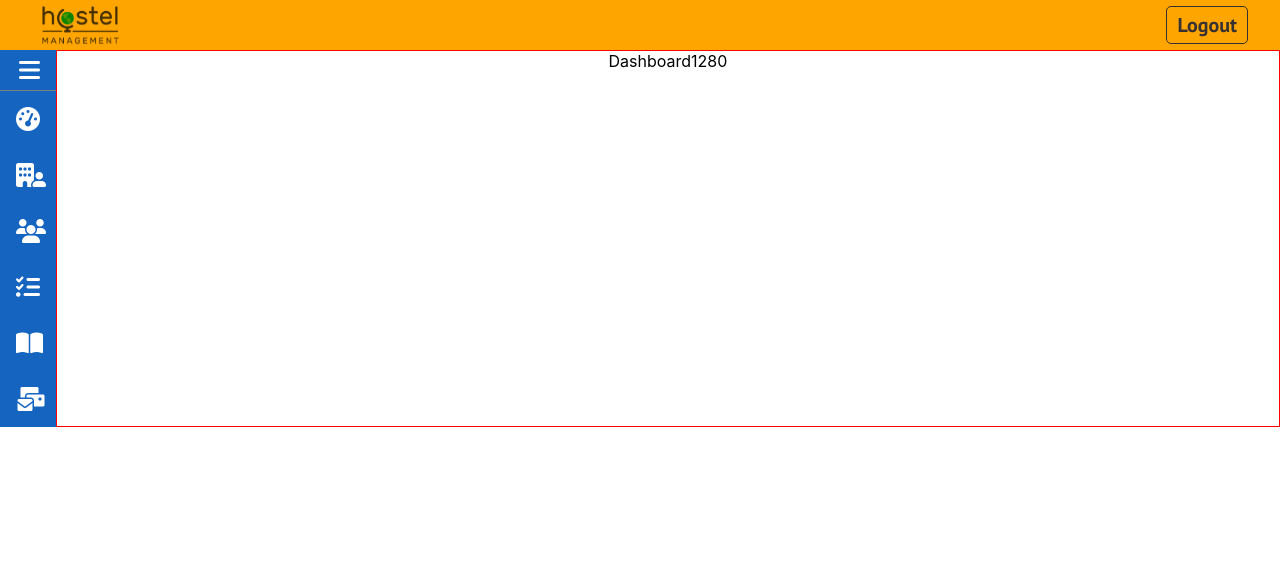
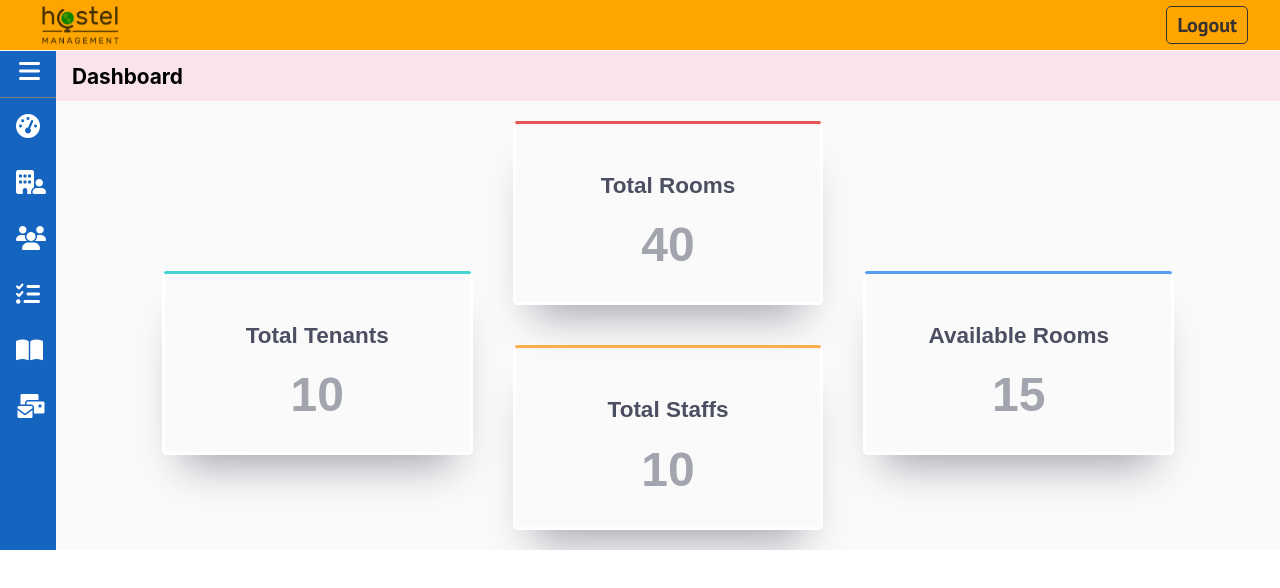
Before and after one commit to HarshanNaik18/Hostel-Management-System, a React (Create React App) app in the folder client/: page /admin in a window 1280 px wide. Shown: the top 588 px of the page. Built offline with nearby package versions, Linux system fonts and the light colour scheme; no server answers.

Commit message:
simple dash

```diff
--- a/client/src/Components/Admin/AdminNavbar/AdminNavbar.css
+++ b/client/src/Components/Admin/AdminNavbar/AdminNavbar.css
@@ -7,6 +7,7 @@
     justify-content: space-between;
     padding-left: 2rem;
     padding-right: 2rem;
+    border-bottom: 1px solid white;
 }
 
 .Admin_Navbar img{
--- a/client/src/Components/Admin/Dashboard/Dashboard.css
+++ b/client/src/Components/Admin/Dashboard/Dashboard.css
@@ -13,7 +13,8 @@
 }
 
 .admin_panel_component_holder {
-  border: 1px solid red;
+  display: flex;
+  flex-direction: column;
   transition: 1s ease;
   overflow-x: hidden;
   max-height: calc(100vh - 50px);
@@ -25,3 +26,142 @@
 .admin_panel_component_holder::-webkit-scrollbar {
   display: none;
 }
+
+.Admin_panel_header{
+  display: flex;
+  padding-left: 1rem;
+  background: #d12f7022;
+  font-size: 1.3rem;
+  font-weight: bold;
+  height: 50px;
+  align-items: center;
+  text-align: left;
+}
+
+:root {
+  --red: hsl(0, 78%, 62%);
+  --cyan: hsl(180, 62%, 55%);
+  --orange: hsl(34, 97%, 64%);
+  --blue: hsl(212, 86%, 64%);
+  --varyDarkBlue: hsl(234, 12%, 34%);
+  --grayishBlue: hsl(229, 6%, 66%);
+  --veryLightGray: hsl(0, 0%, 98%);
+  --weight1: 200;
+  --weight2: 400;
+  --weight3: 600;
+}
+
+.Admin_panel_cards_container {
+  font-size: 15px;
+  font-family: 'Poppins', sans-serif;
+  background-color: var(--veryLightGray);
+}
+
+
+.box label {
+  color: var(--grayishBlue);
+  font-size: 3rem;
+  font-weight: bolder;
+}
+
+.box {
+  border-radius: 5px;
+  box-shadow: 0px 30px 40px -20px var(--grayishBlue);
+  padding: 30px;
+  margin: 20px;
+}
+
+@media (max-width: 450px) {
+  .box {
+      height: 150px;
+      min-width: 150px;
+  }
+  .Admin_panel_header{
+    padding: 0.5rem 1rem;
+    background: #d12f7022;
+    font-size: 1.55rem;
+    font-weight: bold;
+    height: 40px;
+    text-align: left;
+  }
+}
+
+@media (max-width: 950px) and (min-width: 450px) {
+  .box {
+      text-align: center;
+      height: 150px;
+  }
+}
+
+.cyan {
+  border-top: 3px solid var(--cyan);
+  border-left: 3px solid white;
+  border-right: 3px solid white;
+  border-bottom: 3px solid white;
+}
+
+.cyan:hover {
+  border: 3px solid var(--cyan);
+}
+
+.red {
+  border-top: 3px solid var(--red);
+  border-left: 3px solid white;
+  border-right: 3px solid white;
+  border-bottom: 3px solid white;
+}
+
+.red:hover {
+  border: 3px solid var(--red);
+}
+
+.blue {
+  border-top: 3px solid var(--blue);
+  border-left: 3px solid white;
+  border-right: 3px solid white;
+  border-bottom: 3px solid white;
+}
+
+.blue:hover {
+  border: 3px solid var(--blue);
+}
+
+.orange {
+  border-top: 3px solid var(--orange);
+  border-left: 3px solid white;
+  border-right: 3px solid white;
+  border-bottom: 3px solid white;
+}
+
+.orange:hover {
+  border: 3px solid var(--orange);
+}
+
+#h2 {
+  color: var(--varyDarkBlue);
+  font-weight: var(--weight3);
+}
+
+
+@media (min-width: 950px) {
+  .row1-container {
+      display: flex;
+      justify-content: center;
+      align-items: center;
+  }
+
+  .row2-container {
+      display: flex;
+      justify-content: center;
+      align-items: center;
+  }
+  .box-down {
+      position: relative;
+      top: 150px;
+  }
+  .box {
+      width: 20%;
+
+  }
+
+}
--- a/client/src/Components/Admin/Dashboard/Dashboard.js
+++ b/client/src/Components/Admin/Dashboard/Dashboard.js
@@ -1,32 +1,58 @@
-import React, {useState, useEffect} from 'react'
+import React, { useState, useEffect } from 'react'
 import './Dashboard.css'
 import AdminNavbar from '../AdminNavbar/AdminNavbar'
 import Sidebar from '../Sidebar/Sidebar'
 function Dashboard() {
   const [button, setButton] = useState(true);
-  const [displayWidth, setDisplayWidth]= useState(window.innerWidth);
+  const [displayWidth, setDisplayWidth] = useState(window.innerWidth);
 
 
-  useEffect(()=>{
-    const unSubsribe = ()=>{
+  useEffect(() => {
+    const unSubscribe = () => {
       setDisplayWidth(window.innerWidth);
     }
-    return ()=>{
-      unSubsribe();
+    return () => {
+      unSubscribe();
     }
     //eslint-disable-next-line
-  },[displayWidth])
+  }, [displayWidth])
 
   return (
     <div className="Admin_panel">
       <AdminNavbar />
       <div className="admin_panel_container">
         <Sidebar open={button} onClose={() => setButton(!button)} />
-        <div className="admin_panel_component_holder" style={{width:`${!button ? 'calc(100% - 250px)' : 'calc(100% - 3.5rem)'}`}}  >
-          Dashboard{displayWidth}
+        <div className="admin_panel_component_holder" style={{ width: `${!button ? 'calc(100% - 230px)' : 'calc(100% - 3.5rem)'}` }}  >
+          <div className='Admin_panel_header'>
+            Dashboard
+          </div>
+          <div className='Admin_panel_cards_container'>
+            <div className="row1-container">
+              <div className="box box-down cyan">
+                <h2 id='h2' >Total Tenants</h2>
+                <label>10</label>
+              </div>
+
+              <div className="box red">
+                <h2 id='h2'>Total Rooms</h2>
+                <label>40</label>
+              </div>
+
+              <div className="box box-down blue">
+                <h2 id='h2'>Available Rooms</h2>
+                <label>15</label>
+              </div>
+            </div>
+            <div className="row2-container">
+              <div className="box orange">
+                <h2 id='h2'>Total Staffs</h2>
+                <label>10</label>
+              </div>
+            </div>
+          </div>
         </div>
       </div>
-      </div>
+    </div>
   )
 }
 
--- a/client/src/Components/Admin/Sidebar/Sidebar.css
+++ b/client/src/Components/Admin/Sidebar/Sidebar.css
@@ -25,6 +25,7 @@
     font-size: 1.5rem;
     font-weight: bolder;
     color: white;
+    height: 30px;
     transition: 1s ease;
 }
 
--- a/client/src/Components/Admin/Sidebar/Sidebar.js
+++ b/client/src/Components/Admin/Sidebar/Sidebar.js
@@ -4,7 +4,7 @@
 
 function Sidebar({ open, onClose }) {
   return (
-    <div className="Sidebar" style={{ width: `${!open ? "250px" : "3.5rem"}` }}>
+    <div className="Sidebar" style={{ width: `${!open ? "230px" : "3.5rem"}` }}>
       <div className="Sidebar_toggle">
         {!open ? (
           <i className="fa-solid fa-xmark" onClick={onClose} />
```
